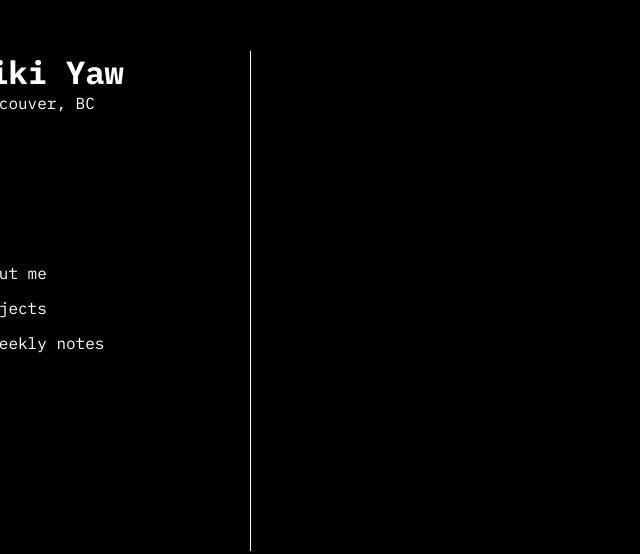
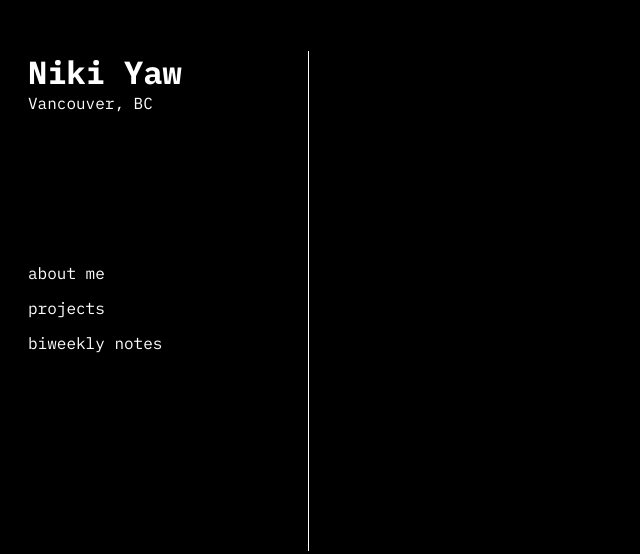
Before and after one commit to nikiyaw/nikiyaw.github.io, a plain HTML site: page index.html in a window 1280 px wide. Shown: the part 107-661 px from the top of the page, without its empty margins (0-640 px from the left). Drawn offline with Linux system fonts and the light colour scheme.

Commit message:
remove the negative margin to try to get back to the original layout

```diff
--- a/css/style.css
+++ b/css/style.css
@@ -20,8 +20,6 @@ main {
     display: flex;
     /* Positions the main container relative to the viewport. */
     position: absolute;
-    /* Pushes the container to the left by 50 pixels from the viewport's left edge. */
-    left: -50px;
 }
 
 /*
```
